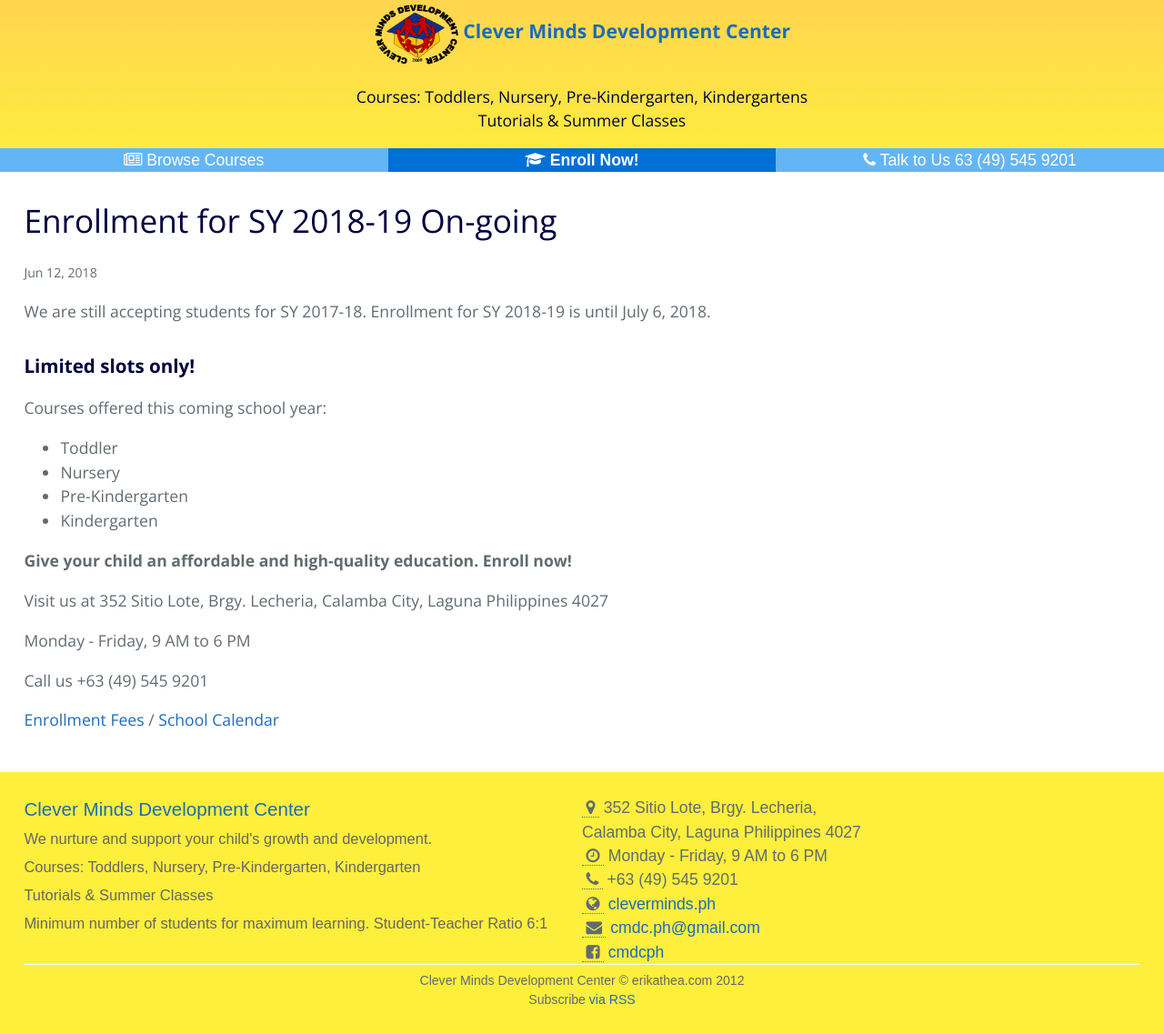
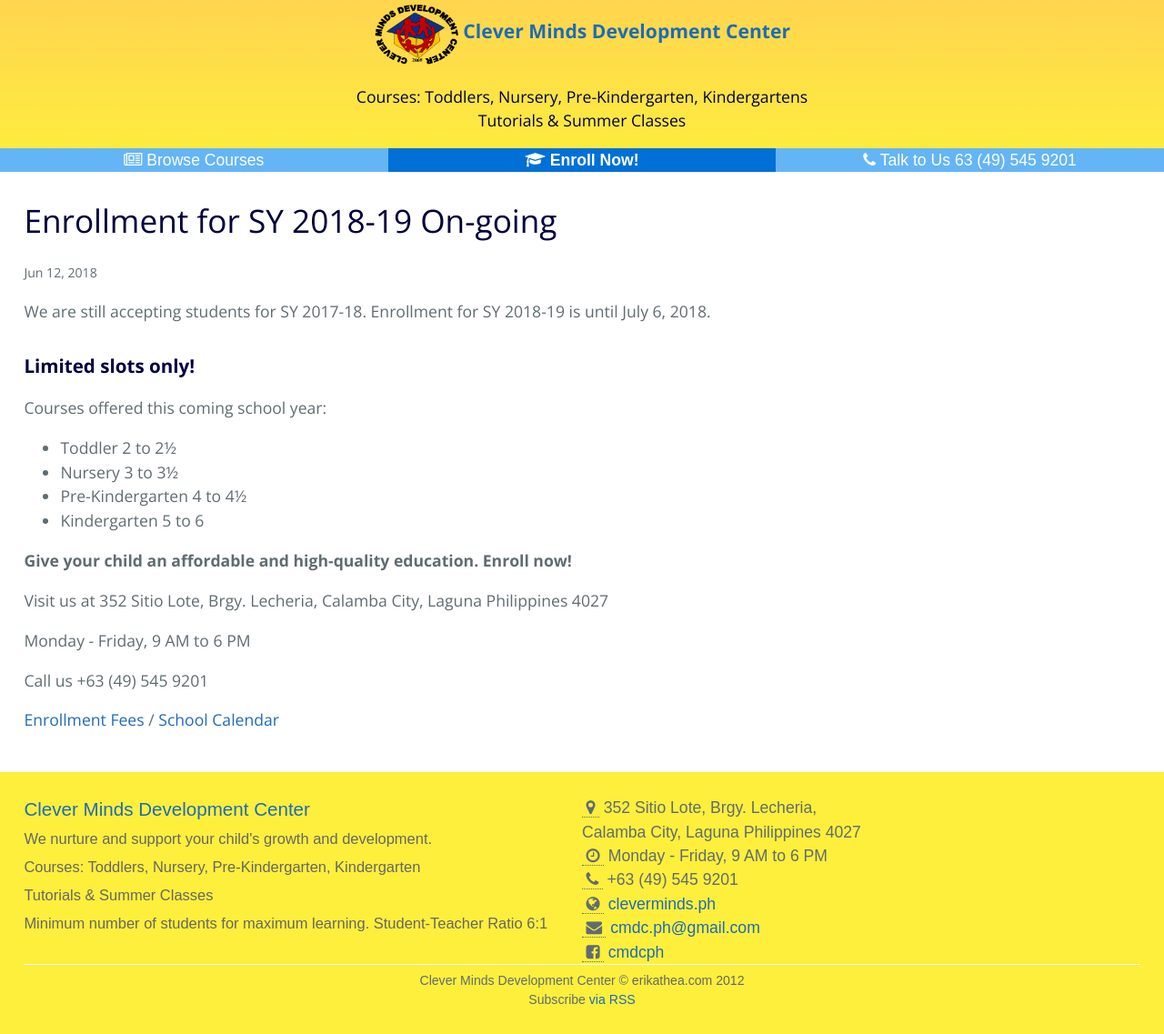
Before and after one commit to cmdcph/cmdcph.github.io, a Jekyll site: the page built from _posts/2018-06-12-enrollment-for-sy-2018-19-on-going.markdown, in a window 1280 px wide. Shown: the whole page at 91% size. Built offline with Jekyll 4.4.1, drawn with Linux system fonts in a browser that asks for light colours; our own code applies the rules of GitHub Pages for plain Markdown files.

Commit message:
Updated Enrollment For Sy 2018 19 On Going

```diff
--- a/_posts/2018-06-12-enrollment-for-sy-2018-19-on-going.markdown
+++ b/_posts/2018-06-12-enrollment-for-sy-2018-19-on-going.markdown
@@ -9,10 +9,10 @@
 
 Courses offered this coming school year:
 
-* Toddler
-* Nursery
-* Pre-Kindergarten
-* Kindergarten
+* Toddler 2 to 2½
+* Nursery 3 to 3½
+* Pre-Kindergarten 4 to 4½
+* Kindergarten 5 to 6
 
 
 __Give your child an affordable and high-quality education. Enroll now!__
```
